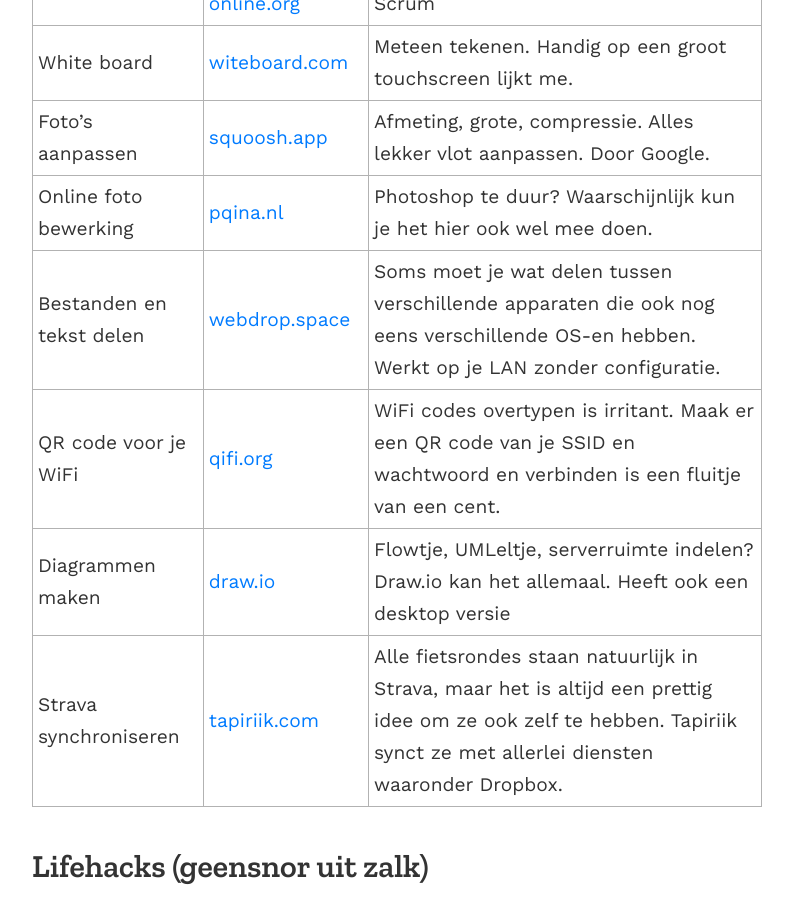
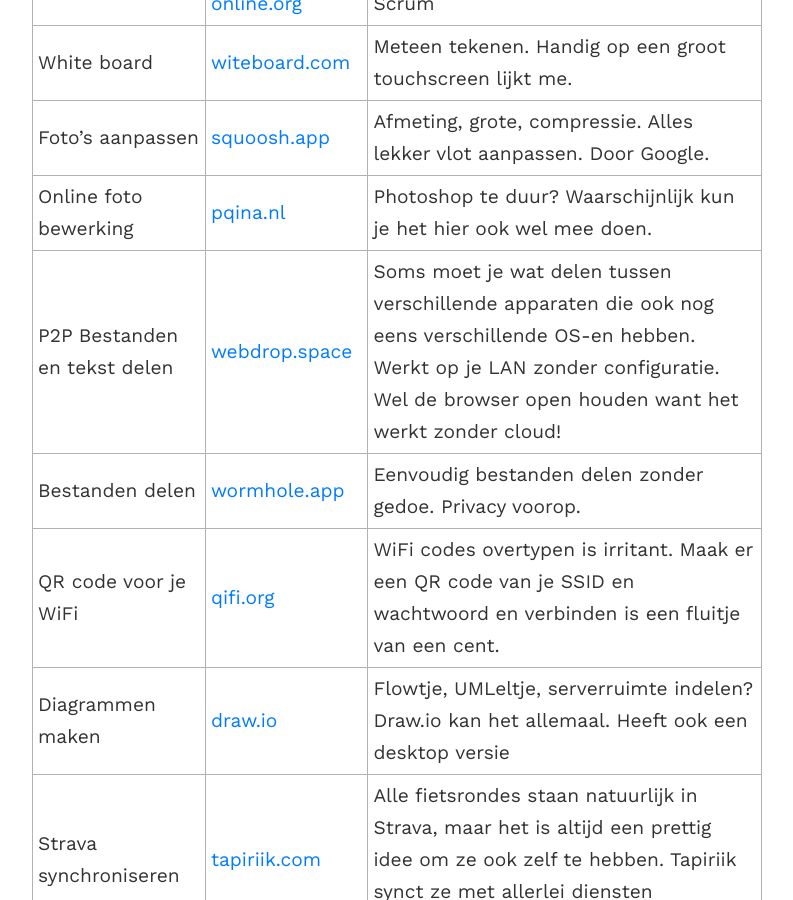
Before and after one commit to geensnor/geensnor.nl, a Jekyll site: the page built from pages/tips.md, in a window 1280 px wide and 900 px high, scrolled down 5539 px. Shown: the whole window, without its empty margins (243-1036 px from the left). Built offline with Jekyll 4.4.1, drawn with Linux system fonts in a browser that asks for light colours.

Commit message:
Update tips.md
wormhole.app

```diff
--- a/pages/tips.md
+++ b/pages/tips.md
@@ -73,7 +73,8 @@
 |White board|[witeboard.com](https://witeboard.com)|Meteen tekenen. Handig op een groot touchscreen lijkt me.|
 |Foto's aanpassen|[squoosh.app](https://squoosh.app/)|Afmeting, grote, compressie. Alles lekker vlot aanpassen. Door Google.
 |Online foto bewerking|[pqina.nl](https://pqina.nl/doka/image-editor/)|Photoshop te duur? Waarschijnlijk kun je het hier ook wel mee doen.|
-|Bestanden en tekst delen|[webdrop.space](https://webdrop.space/)|Soms moet je wat delen tussen verschillende apparaten die ook nog eens verschillende OS-en hebben. Werkt op je LAN zonder configuratie.|
+|P2P Bestanden en tekst delen|[webdrop.space](https://webdrop.space/)|Soms moet je wat delen tussen verschillende apparaten die ook nog eens verschillende OS-en hebben. Werkt op je LAN zonder configuratie. Wel de browser open houden want het werkt zonder cloud!|
+|Bestanden delen|[wormhole.app](https://wormhole.app/)|Eenvoudig bestanden delen zonder gedoe. Privacy voorop.|
 |QR code voor je WiFi|[qifi.org](https://qifi.org/)|WiFi codes overtypen is irritant. Maak er een QR code van je SSID en wachtwoord en verbinden is een fluitje van een cent.|
 |Diagrammen maken|[draw.io](https://www.draw.io)|Flowtje, UMLeltje, serverruimte indelen? Draw.io kan het allemaal. Heeft ook een desktop versie|
 |Strava synchroniseren|[tapiriik.com](https://tapiriik.com/)|Alle fietsrondes staan natuurlijk in Strava, maar het is altijd een prettig idee om ze ook zelf te hebben. Tapiriik synct ze met allerlei diensten waaronder Dropbox.|
```
